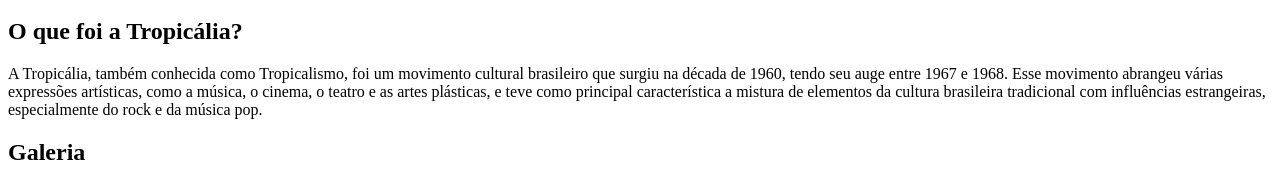
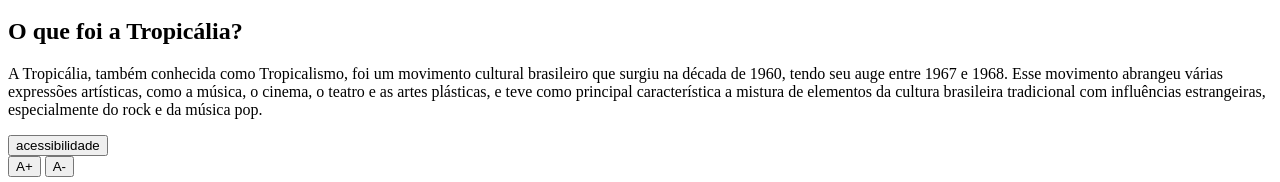
Before and after one commit to KellyGloria/TROPICALIA, a plain HTML site: page index.html in a window 1280 px wide. Shown: the part 582-764 px from the top of the page. Drawn offline with nearby package versions, Linux system fonts and the light colour scheme; a script that the page names is missing.

Commit message:
index.html

```diff
--- a/index.html
+++ b/index.html
@@ -51,10 +51,20 @@
                         brasileiro que surgiu na década de 1960, tendo seu auge entre 1967 e 1968. Esse movimento
                         abrangeu várias expressões artísticas, como a música, o cinema, o teatro e as artes plásticas, e
                         teve como principal característica a mistura de elementos da cultura brasileira tradicional com
-                        influências estrangeiras, especialmente do rock e da música pop.</p>
-                </div>
+                       influências estrangeiras, especialmente do rock e da música pop.</p>
+
+
+                  </div>
+<div id="acessibilidade".class="menu-acessibilidade">
+    <button id="botao-acessibilidade" class="btn btn-primary fw-bold rotacao-botao"> acessibilidade </button>
+    <div id="opcoes-acessibilidade" class="opcoes-acessibilidade apresenta-lista">
+        <button id="aumentar-fonte" class="btn btn-primary fw-bold"> A+ </button>
+       <button id="diminuir-fonte" class="btn btn-primary fw-bold"> A- </button>
+    </div>
             </div>
         </section>
+
+
 
         <section id="galeria">
             <h2 class="text-center pt-5">Galeria</h2>
```
